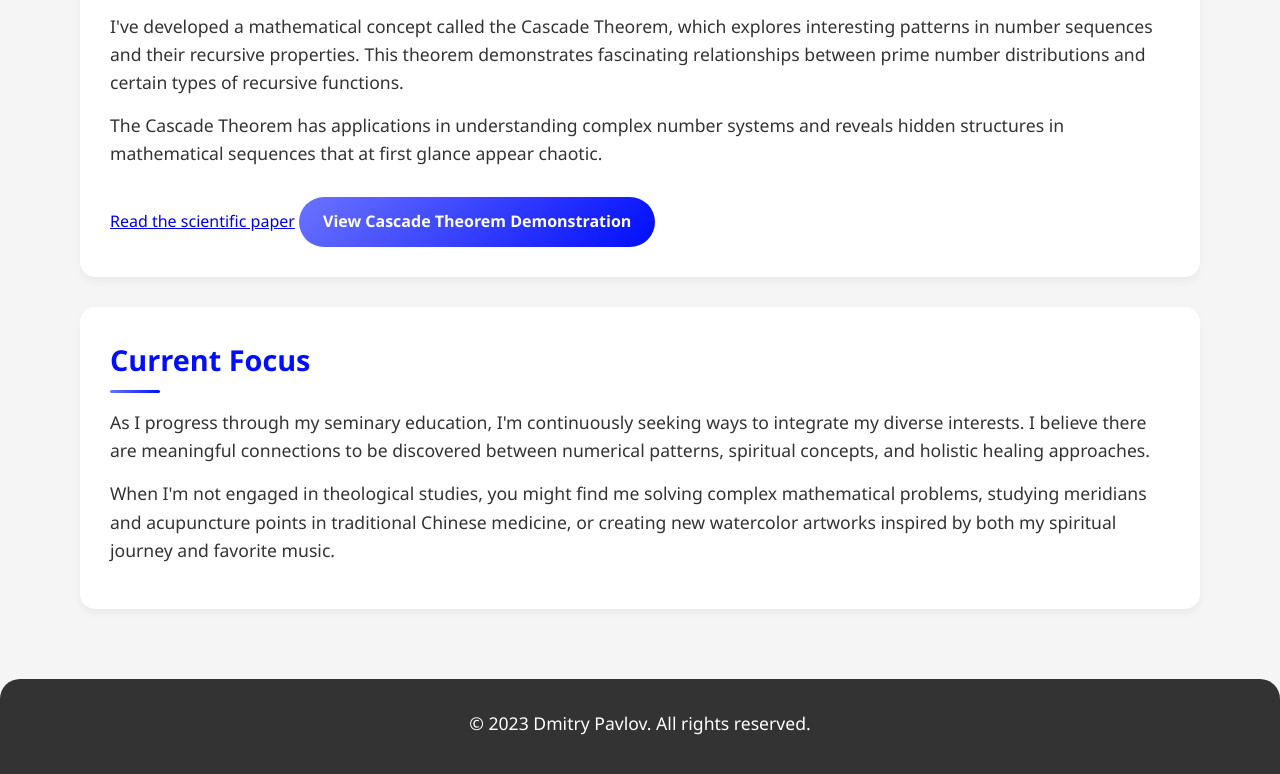
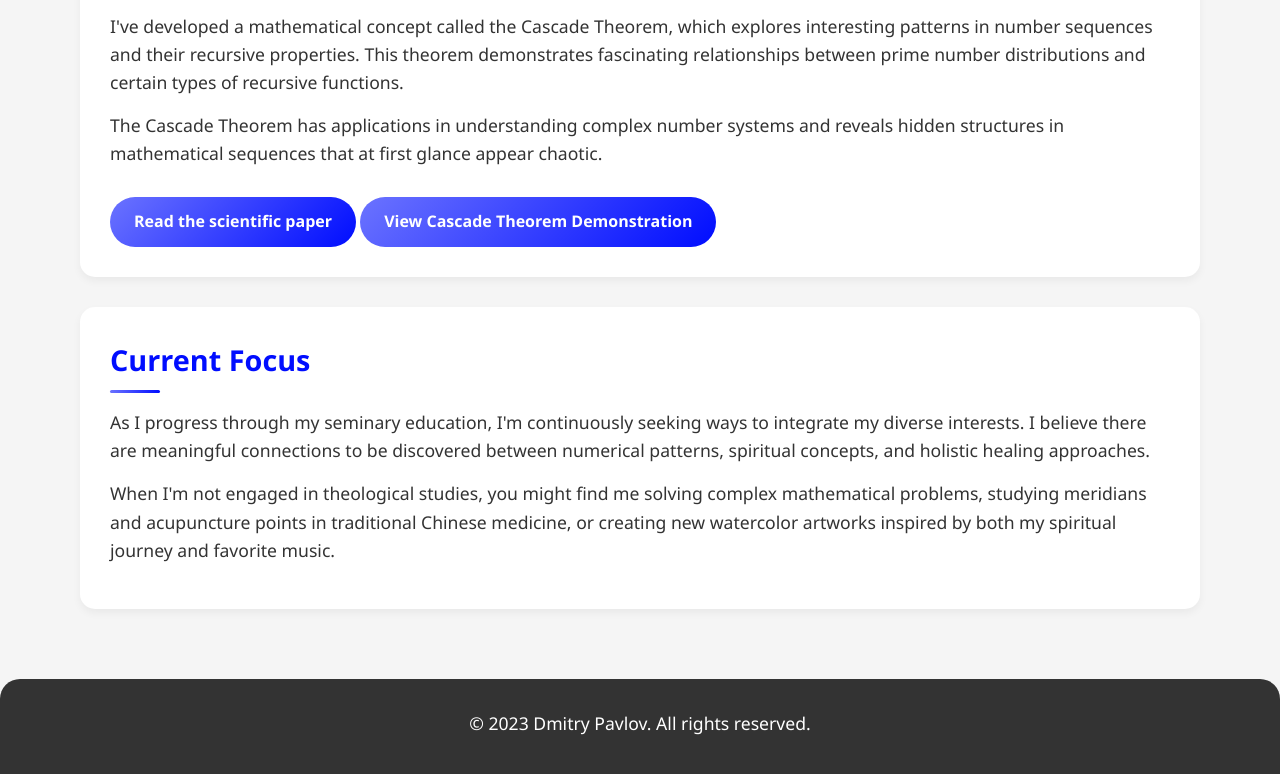
Before and after one commit to dimpablo/aboutme, a plain HTML site: page index.html in a window 1280 px wide. Shown: the part 1442-2216 px from the top of the page. Drawn offline with Linux system fonts and the light colour scheme.

Commit message:
Update index.html

```diff
--- a/index.html
+++ b/index.html
@@ -321,8 +321,7 @@
                 <h2>Mathematical Work</h2>
                 <p>I've developed a mathematical concept called the Cascade Theorem, which explores interesting patterns in number sequences and their recursive properties. This theorem demonstrates fascinating relationships between prime number distributions and certain types of recursive functions.</p>
                 <p>The Cascade Theorem has applications in understanding complex number systems and reveals hidden structures in mathematical sequences that at first glance appear chaotic.</p>
-                <a href="https://zenodo.org/records/15808338" target="_blank">Read the scientific paper</a>
-
+                <a href="https://zenodo.org/records/15808338" class="btn">Read the scientific paper</a>
                 <a href="cascade.html" class="btn">View Cascade Theorem Demonstration</a>
             </section>
 
```
